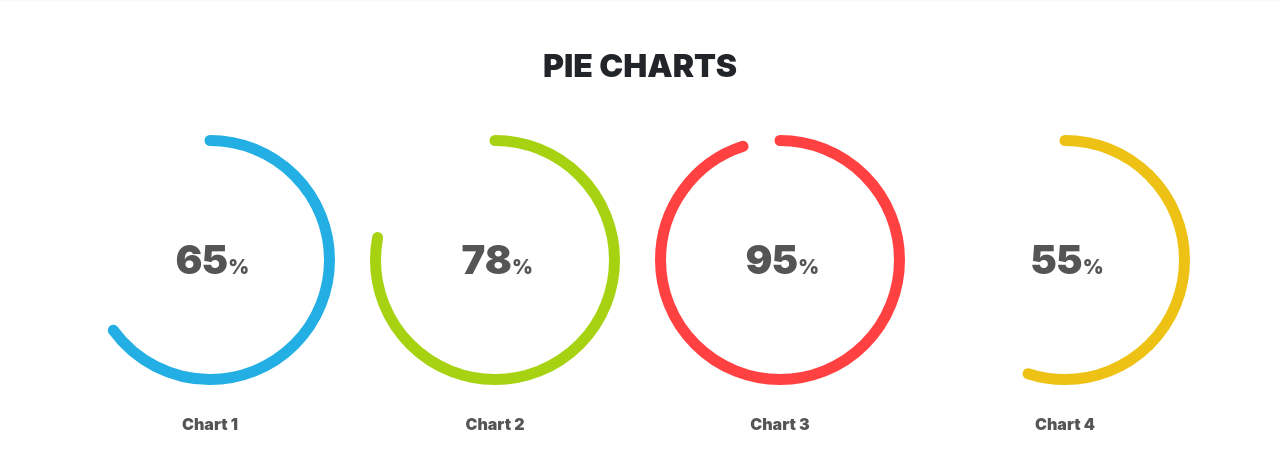
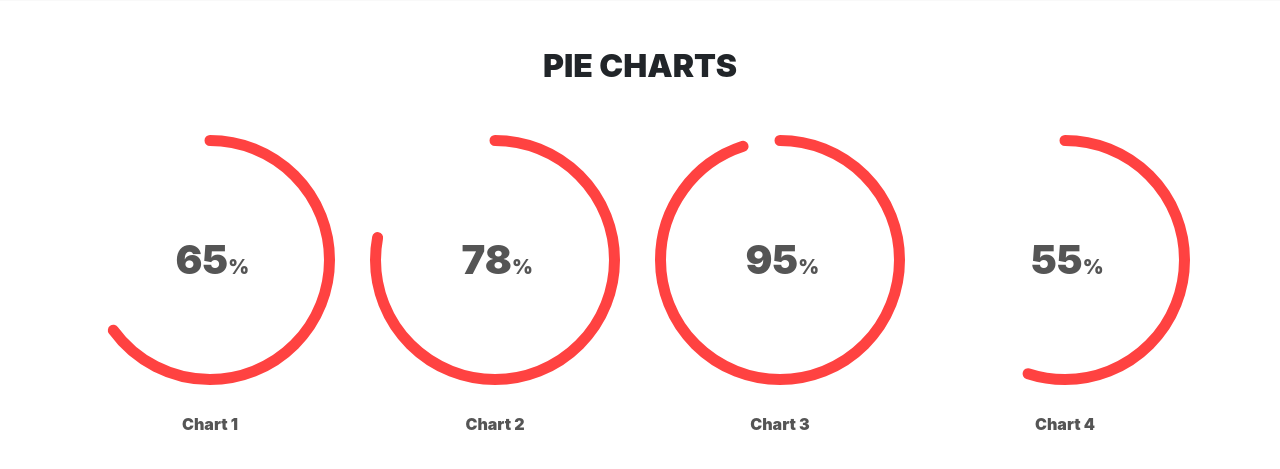
Before and after one commit to jamesdesigns/pie-charts, a plain HTML site: page index.html in a window 1280 px wide. Drawn offline with nearby package versions, Linux system fonts and the light colour scheme; a web font is replaced by a local one.

Commit message:
Change bar to red

```diff
--- a/index.html
+++ b/index.html
@@ -19,7 +19,7 @@
           <div class="col-xs-12 col-sm-6 col-md-3">
             <div class="skill-item center-block">
               <div class="chart-container">
-                <div class="chart " data-percent="65" data-bar-color="#23afe3">
+                <div class="chart " data-percent="65" data-bar-color="#ff4241">
                   <span class="percent" data-after="%">65</span>
                 </div>
               </div>
@@ -31,7 +31,7 @@
           <div class="col-xs-12 col-sm-6 col-md-3">
             <div class="skill-item center-block">
               <div class="chart-container">
-                <div class="chart " data-percent="78" data-bar-color="#a7d212">
+                <div class="chart " data-percent="78" data-bar-color="#ff4241">
                   <span class="percent" data-after="%">78</span>
                 </div>
               </div>
@@ -55,7 +55,7 @@
           <div class="col-xs-12 col-sm-6 col-md-3">
             <div class="skill-item center-block">
               <div class="chart-container">
-                <div class="chart " data-percent="55" data-bar-color="#edc214">
+                <div class="chart " data-percent="55" data-bar-color="#ff4241">
                   <span class="percent" data-after="%">55</span>
                 </div>
               </div>
```
